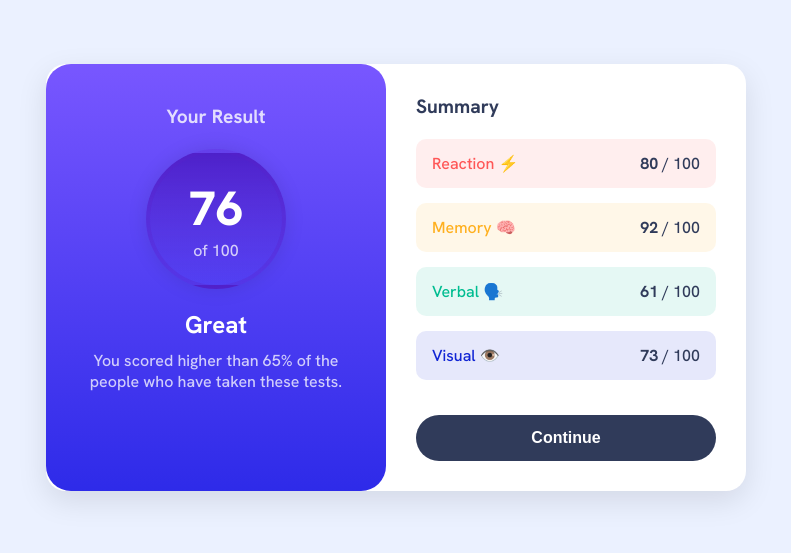
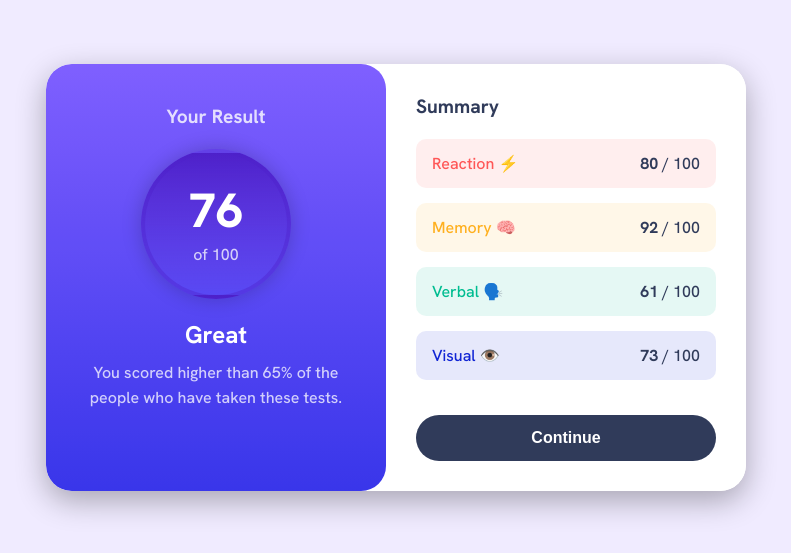
Before and after one commit to Vish-Sharma07/Result-summary-component-main, a plain HTML site: page index.html in a window 1280 px wide. Shown: the part 123-676 px from the top of the page, without its empty margins (244-1035 px from the left). Drawn offline with Linux system fonts and the light colour scheme.

Commit message:
Update style.css

```diff
--- a/style.css
+++ b/style.css
@@ -1,98 +1,91 @@
 /* Import Hanken Grotesk font */
-@import url('https://fonts.googleapis.com/css2?family=Hanken+Grotesk:wght@500;700;800&display=swap');
+@import url("https://fonts.googleapis.com/css2?family=Hanken+Grotesk:wght@500;700;800&display=swap");
 
 * {
   margin: 0;
   padding: 0;
   box-sizing: border-box;
 }
-
 body {
-  font-family: 'Hanken Grotesk', sans-serif;
-  background: hsl(221, 100%, 96%);
+  font-family: "Hanken Grotesk", sans-serif;
+  background: hsl(256, 100%, 96%);
   color: hsl(224, 30%, 27%);
   display: flex;
   justify-content: center;
   align-items: center;
   min-height: 100vh;
+  overflow-x: hidden;
   padding: 20px;
 }
-
 .container {
   display: flex;
-  flex-direction: row;
+  flex-direction: column;
   background: white;
-  border-radius: 20px;
-  box-shadow: 0 10px 30px rgba(0, 0, 0, 0.1);
+  border-radius: 26px;
+  box-shadow: 0 10px 30px rgba(0, 0, 0, 0.3);
   max-width: 700px;
   width: 100%;
   overflow: hidden;
 }
-
 .result {
-  background: linear-gradient(to bottom, hsl(252, 100%, 67%), hsl(241, 81%, 54%));
+  background: linear-gradient(
+    to bottom,
+    hsl(252, 100%, 67%),
+    hsl(241, 81%, 54%)
+  );
   color: white;
   text-align: center;
   padding: 40px 20px;
-  border-bottom-left-radius: 20px;
-  border-bottom-right-radius: 20px;
+  box-shadow: inset 0 0 0 1000px rgba(255, 255, 255, 0.05);
+  border-radius: 20px;
 }
-
 .result h2 {
   font-size: 1.2rem;
   opacity: 0.8;
   margin-bottom: 20px;
 }
-
 .score-circle {
-  width: 140px;
-  height: 140px;
+  width: 150px;
+  height: 150px;
+  border-radius: 50%;
   margin: 0 auto 20px;
   background: linear-gradient(hsla(256, 72%, 46%, 1), hsla(241, 72%, 46%, 0));
-  border-radius: 50%;
   display: flex;
   flex-direction: column;
   justify-content: center;
   align-items: center;
-  border: 4px solid hsla(260, 72%, 46%, 0.3);
-  box-shadow: 0 0 20px rgba(0, 0, 0, 0.1);
-
+  border: 4px solid hsla(256, 72%, 46%, 0.4);
+  box-shadow: 0 0 20px rgba(0, 0, 0, 0.2);
 }
-
 .score-circle h1 {
   font-size: 3rem;
   font-weight: 800;
 }
-
 .score-circle p {
   opacity: 0.6;
   font-weight: 500;
 }
-
 .result h3 {
   font-size: 1.5rem;
   font-weight: 700;
   margin-bottom: 10px;
 }
-
 .result p {
   font-size: 1rem;
   opacity: 0.75;
+  line-height: 1.6;
   max-width: 260px;
   margin: 0 auto;
 }
-
 .summary {
   padding: 30px;
   background: hsl(0, 0%, 100%);
 }
-
 .summary h3 {
   font-size: 1.2rem;
   font-weight: 700;
   margin-bottom: 20px;
 }
-
 .summary-item {
   display: flex;
   justify-content: space-between;
@@ -103,20 +96,16 @@ body {
   margin-bottom: 15px;
   font-weight: 500;
 }
-
 .summary-item span {
   color: hsl(224, 30%, 27%);
 }
-
 .summary-item strong {
   color: hsl(224, 30%, 27%);
 }
-
 .reaction {
   background: hsla(0, 100%, 67%, 0.1);
   color: hsl(0, 100%, 67%);
 }
-
 .memory {
   background: hsla(39, 100%, 56%, 0.1);
   color: hsl(39, 100%, 56%);
@@ -131,7 +120,6 @@ body {
   background: hsla(234, 85%, 45%, 0.1);
   color: hsl(234, 85%, 45%);
 }
-
 button {
   width: 100%;
   padding: 14px;
@@ -143,29 +131,32 @@ button {
   font-weight: 700;
   margin-top: 20px;
   cursor: pointer;
-  transition: background 0.3s;
+  transition: transform 0.2s ease, background 0.3s ease;
 }
-
-
 button:hover {
   background-color: hsl(224, 30%, 20%);
+  transform: scale(1.05);
 }
-
 /* Responsive Design */
-@media (min-width: 768px) {
-  .upper {
-    display: flex;
-    flex-direction: row;
-    border-radius: 25px;
+@media (min-width: 767px) {
+  .container {
+    flex-direction: row; /* Side-by-side layout on larger screens */
   }
 
   .result {
     flex: 1;
-    border-radius: 25px ;
+
+    border-radius: 25px;
   }
 
   .summary {
     flex: 1;
     border-radius: 0 25px 25px 0;
   }
+  @media (max-width: 767px) {
+  .result {
+    margin-bottom: 20px;
+  }
 }
+
+}
```
